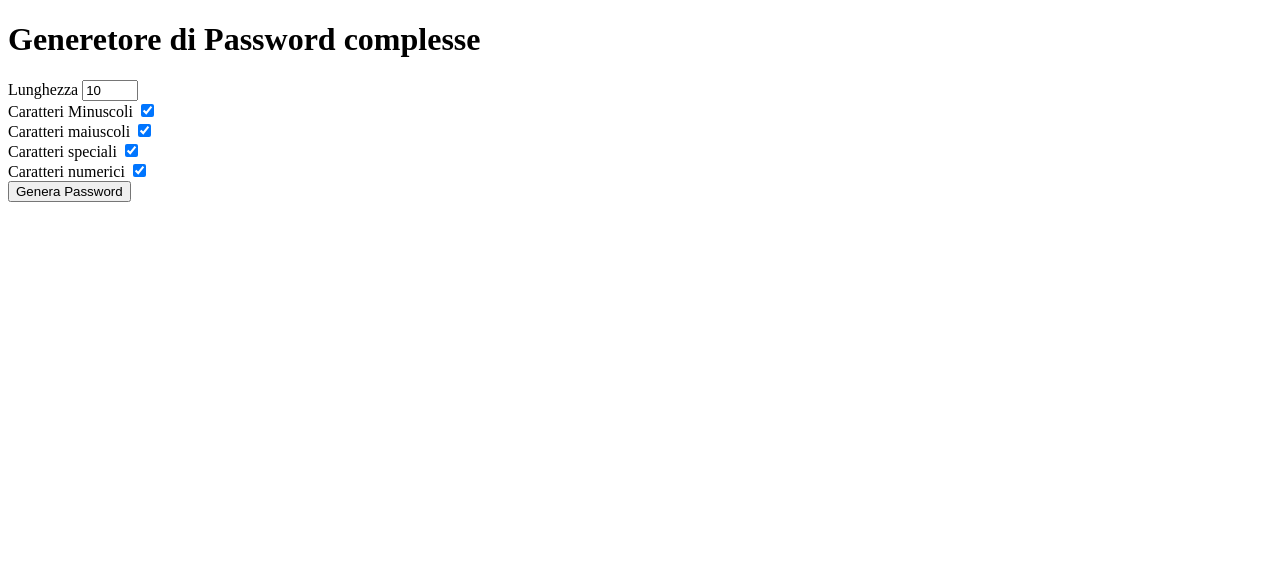
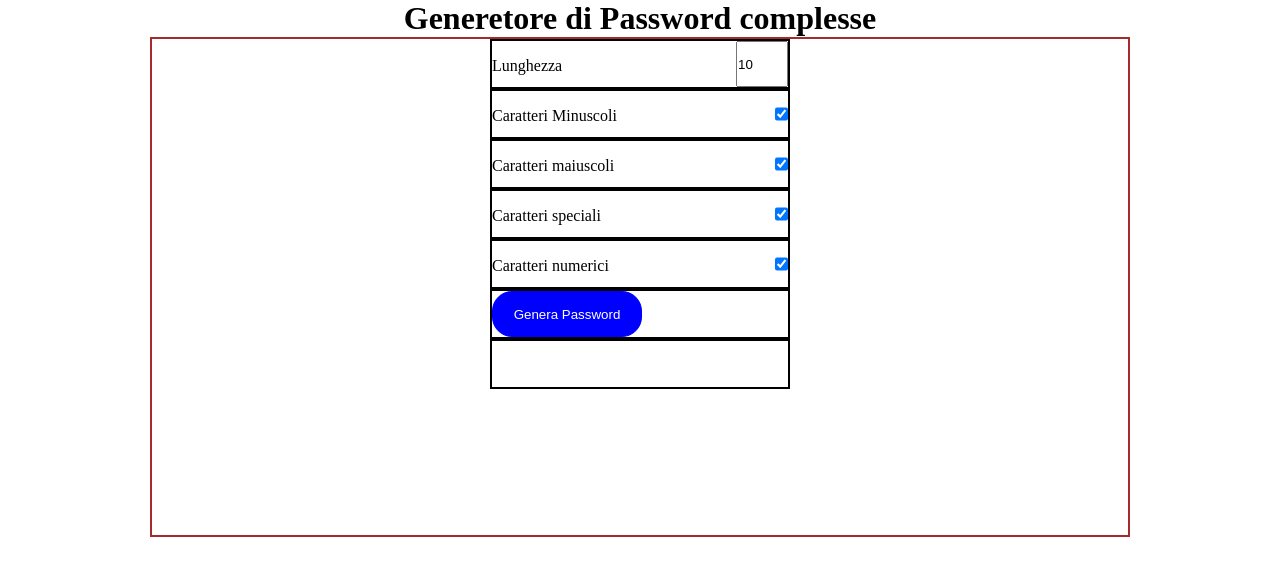
Before and after one commit to Giorgiocirrone/generatore-di-password-complesse, a plain HTML site: page index.html in a window 1280 px wide. Drawn offline with Linux system fonts and the light colour scheme.

Commit message:
inizio impostazione css

```diff
--- a/css/style.css
+++ b/css/style.css
@@ -0,0 +1,64 @@
+
+
+/*Css reset */
+*{
+
+    box-sizing: border-box;
+    margin:  0 ;
+    padding: 0;
+}
+#card{
+
+    border-radius: 20px;
+    display:  inline-block;
+}
+
+h1{
+    text-align:  center;
+}
+
+
+section{
+
+    max-width: 980px;
+    margin: 0 auto ;
+    border: 2px solid brown;
+    height: 500px;
+
+}
+
+
+div{
+
+    margin: 0 auto;
+    display: flex;
+    justify-content: space-between;
+    width:  300px;
+    height: 50px;
+    border: 2px solid black;
+
+    line-height: 50px;
+    gap: 0px;
+
+
+
+
+}
+
+
+button {
+
+    color:  white;
+    border-radius: 20px;
+    padding:5px 15px;
+    background-color: blue;
+    border: 1px solid blue;
+
+    width: 150px;
+}
+
+
+#alto{
+
+    margin-top: 50px;
+}
--- a/index.html
+++ b/index.html
@@ -13,7 +13,10 @@
 
     <h1>Generetore di Password complesse</h1>
 
-    <div>
+    <section>
+
+
+            <div >
                 <label for="lunghezza">Lunghezza</label>
                 <input type="number" id="lunghezza" min="5" max="20" value="10">
             </div>
@@ -39,10 +42,13 @@
                 <input type="checkbox" id="caratteri-numerici" checked>
             </div>
 
+            <div>
                 <button id="btn-genera">Genera Password</button>
+            </div>
+
             <div id="risultato"></div>
 
-
+    </section>
 
     <script src="script.js"></script>
 </body>
```
Lines whose indentation alone changed are shown as unchanged.
